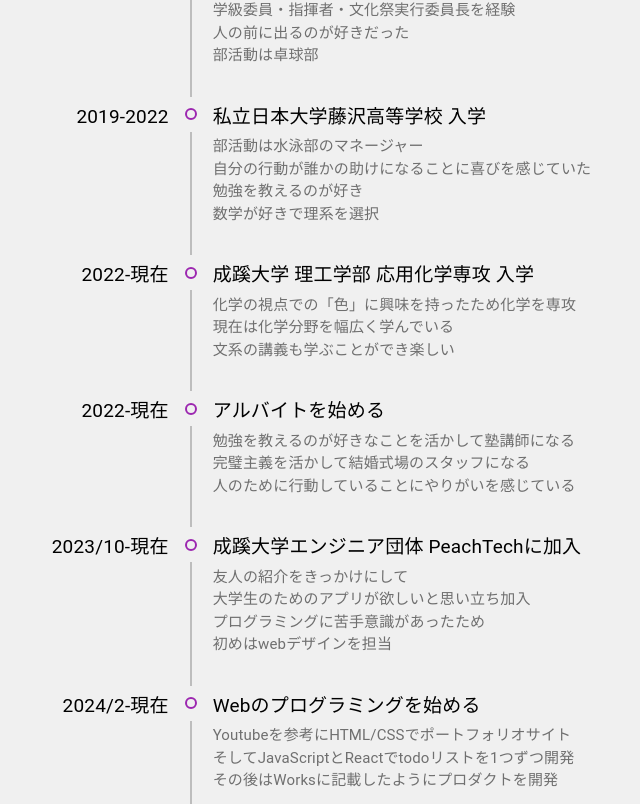
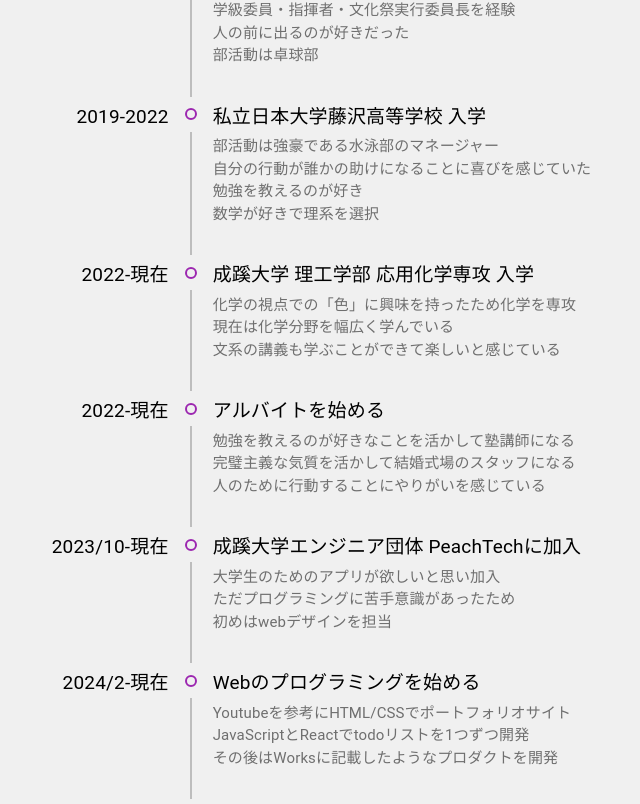
Before and after one commit to momo-41/portfolio-site, a Next.js app: page / in a window 1280 px wide. Shown: the part 3476-4280 px from the top of the page, without its empty margins (294-934 px from the left). Built offline with nearby package versions, Linux system fonts and the light colour scheme.

Commit message:
profile-dataの文章の修正

```diff
--- a/app/const/profile-data.ts
+++ b/app/const/profile-data.ts
@@ -11,31 +11,31 @@ export const ProfileData: ProfileDataType[] = [
     profileDate: "2019-2022",
     profileTitle: "私立日本大学藤沢高等学校 入学",
     profileDescription:
-      "部活動は水泳部のマネージャー\n自分の行動が誰かの助けになることに喜びを感じていた\n勉強を教えるのが好き\n数学が好きで理系を選択",
+      "部活動は強豪である水泳部のマネージャー\n自分の行動が誰かの助けになることに喜びを感じていた\n勉強を教えるのが好き\n数学が好きで理系を選択",
   },
   {
     profileDate: "2022-現在",
     profileTitle: "成蹊大学 理工学部 応用化学専攻 入学",
     profileDescription:
-      "化学の視点での「色」に興味を持ったため化学を専攻\n現在は化学分野を幅広く学んでいる\n文系の講義も学ぶことができ楽しい",
+      "化学の視点での「色」に興味を持ったため化学を専攻\n現在は化学分野を幅広く学んでいる\n文系の講義も学ぶことができて楽しいと感じている",
   },
   {
     profileDate: "2022-現在",
     profileTitle: "アルバイトを始める",
     profileDescription:
-      "勉強を教えるのが好きなことを活かして塾講師になる\n完璧主義を活かして結婚式場のスタッフになる\n人のために行動していることにやりがいを感じている",
+      "勉強を教えるのが好きなことを活かして塾講師になる\n完璧主義な気質を活かして結婚式場のスタッフになる\n人のために行動することにやりがいを感じている",
   },
   {
     profileDate: "2023/10-現在",
     profileTitle: "成蹊大学エンジニア団体 PeachTechに加入",
     profileDescription:
-      "友人の紹介をきっかけにして\n大学生のためのアプリが欲しいと思い立ち加入\nプログラミングに苦手意識があったため\n初めはwebデザインを担当",
+      "大学生のためのアプリが欲しいと思い加入\nただプログラミングに苦手意識があったため\n初めはwebデザインを担当",
   },
   {
     profileDate: "2024/2-現在",
     profileTitle: "Webのプログラミングを始める",
     profileDescription:
-      "Youtubeを参考にHTML/CSSでポートフォリオサイト\nそしてJavaScriptとReactでtodoリストを1つずつ開発\nその後はWorksに記載したようにプロダクトを開発",
+      "Youtubeを参考にHTML/CSSでポートフォリオサイト\nJavaScriptとReactでtodoリストを1つずつ開発\nその後はWorksに記載したようなプロダクトを開発",
   },
   {
     profileDate: "2024/3",
```
